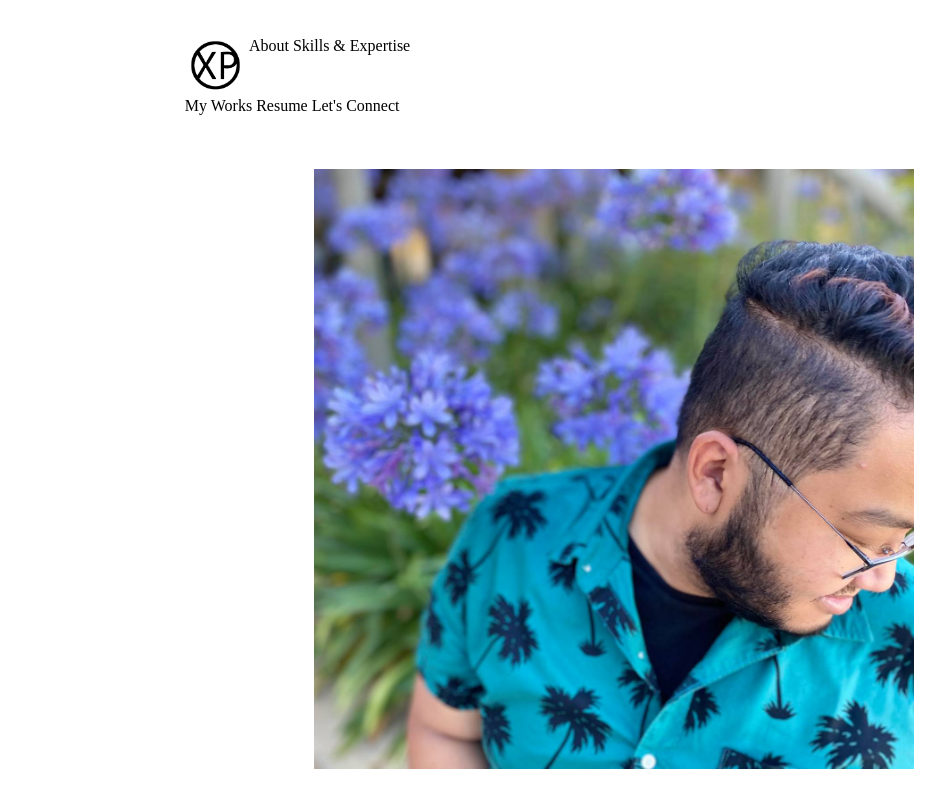
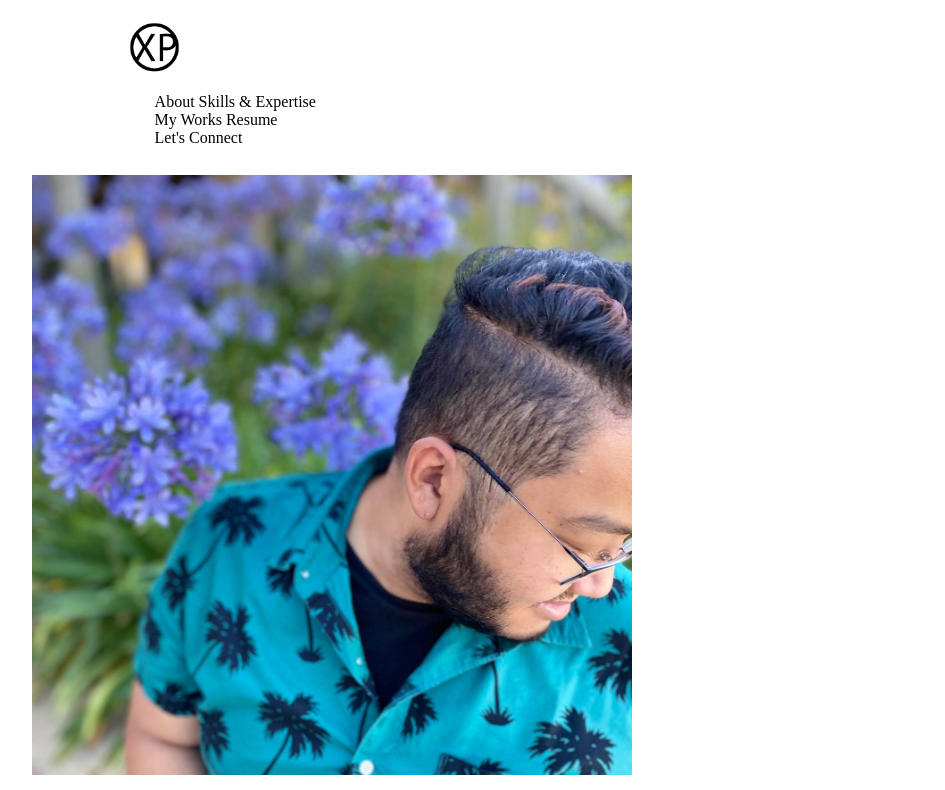
Before and after one commit to XernanPeralta/00-MyCode, a plain HTML site: page UX_UI_HW_17/index.html in a window 1280 px wide. Shown: the top 790 px of the page, without its empty margins (76-1021 px from the left). Drawn offline with Linux system fonts and the light colour scheme.

Commit message:
Update
HTML and CSS updates

```diff
--- a/UX_UI_HW_17/CSS/style.css
+++ b/UX_UI_HW_17/CSS/style.css
@@ -3,8 +3,7 @@
     vertical-align: top;
 }
 .logo {
-    width: 23%;
-    padding: 1%;
+    left: 100px;
     text-align: center;
 }
 .navigation {
@@ -16,11 +15,9 @@
     margin-left: auto;
 }
 .heroImg {
-    padding: 25px;
-}
-.content {
-    width: 500px;
-    margin: 0 auto;
+    margin-left: 100px;
+    align-self: left;
+    border-radius: 30px;
 }
 .footer {
     background-color: #e5e5e5;
@@ -31,3 +28,10 @@
     width: 33%;
     padding: 0 100px;
 }
+.grid {
+    display: grid;
+    grid-template-columns: 1fr 1fr;
+    grid-template-rows: 1fr;
+    grid-template-areas:
+    "heroImg content"
+}
--- a/UX_UI_HW_17/index.html
+++ b/UX_UI_HW_17/index.html
@@ -9,10 +9,10 @@
 <body>
     <header class="navigation">
         <nav class="inline-block">
+            <div class="logo">
+                <img src="../UX_UI_HW_17/Images/Logo WIP.png" alt="XP Logo" style="height:52px" style="width:52px">
+            </div>
             <ul class="ulNavigation">
-                <div class="inline-block logo">
-                    <img src="../UX_UI_HW_17/Images/Logo WIP.png" alt="XP Logo" style="height:52px" style="width:52px">
-                </div>
                 <li class="inline-block p">About</li>
                 <li class="inline-block p">Skills & Expertise</li>
                 <li class="inline-block p">My Works</li>
@@ -22,9 +22,11 @@
         </nav>
     </header>
     <body>
-        <section class="heroImg">
+        <section class="hero">
+            <div class="heroImg">
+                <img src="../UX_UI_HW_17/Images/Portfolio Picture.jpg" alt="Profile Picture" width="600" height="600">
+            </div>
             <div class="content">
-                <img src="../UX_UI_HW_17/Images/Portfolio Picture.jpg" alt="Profile Picture" width="600" height="600">
                 <h1 class="h1">Hello! I'm</h1>
                 <h2 class="h2">Xernan Peralta</h2>
                 <h1 class="h1">UX/UI Designer</h1>
```
Also changed, not shown: 1 other file.
